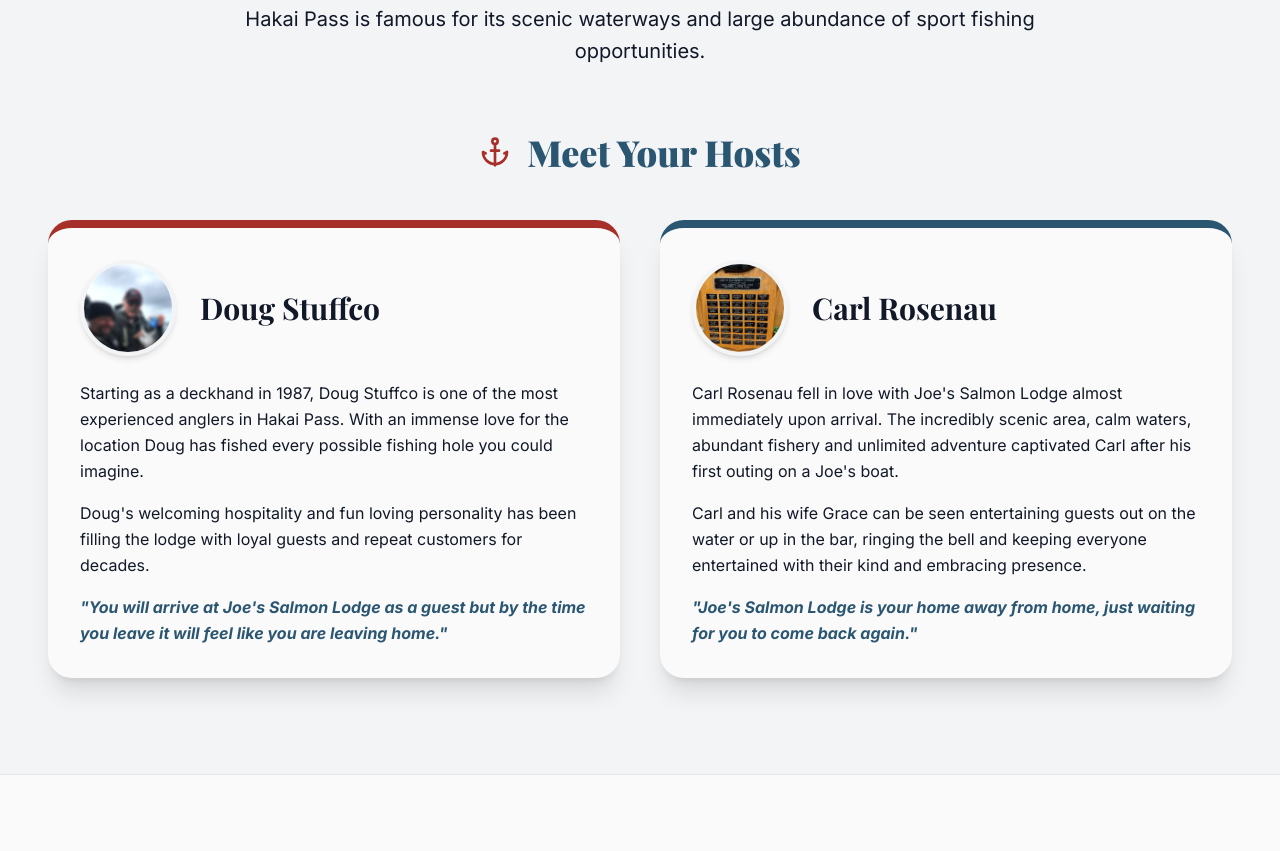
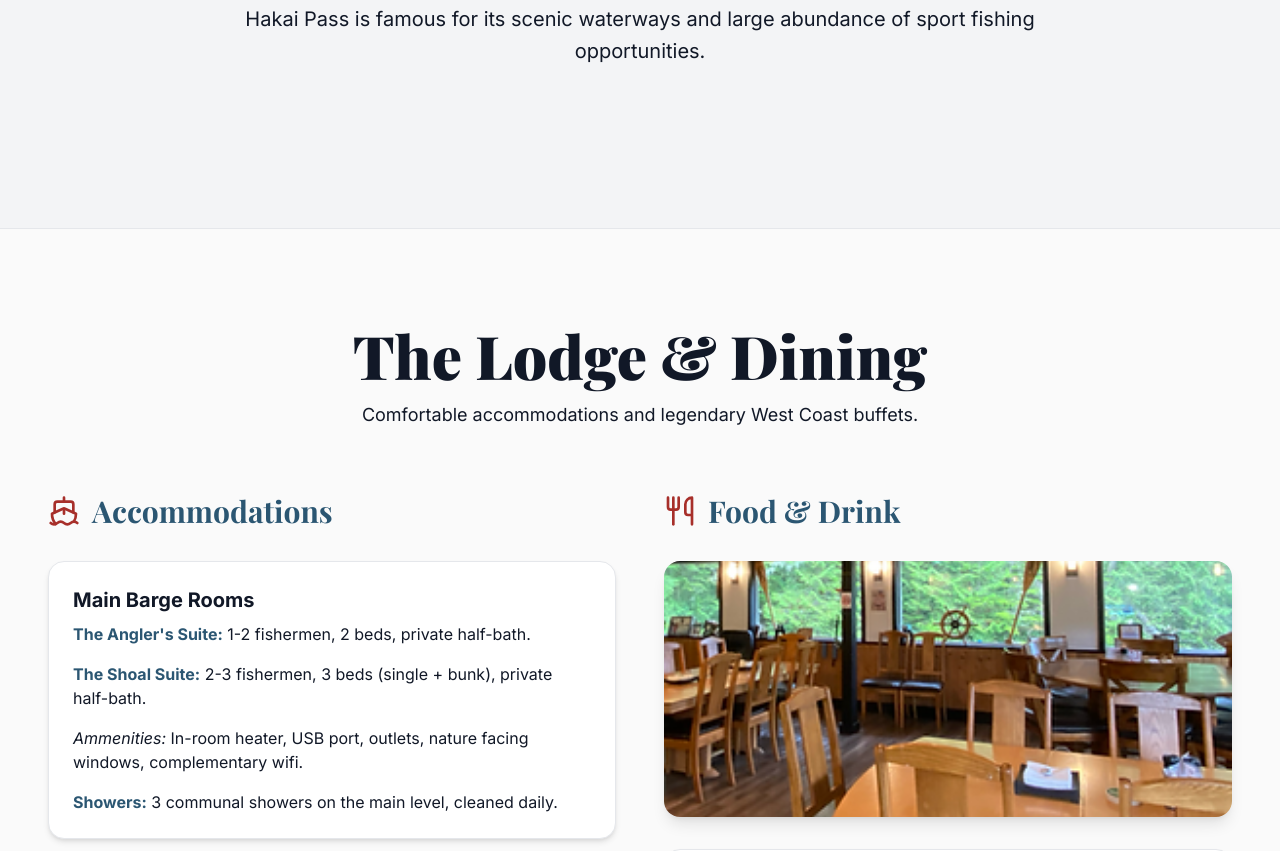
Before and after one commit to mr-mcateer/joes-salmon-lodge-redesign, a React (Vite) app: page / in a window 1280 px wide. Shown: the part 1063-1914 px from the top of the page. Built offline with nearby package versions, Linux system fonts and the light colour scheme; a web font is replaced by a local one.

Commit message:
Remove Doug and Carl from About section and Hero copy due to ownership transition

```diff
--- a/src/App.tsx
+++ b/src/App.tsx
@@ -142,7 +142,7 @@
           </span>
         </h1>
         <p className="font-sans text-foreground text-xl md:text-2xl max-w-3xl mb-10 leading-relaxed font-medium bg-background/50 backdrop-blur-sm p-4 rounded-2xl border border-foreground/10">
-          Join Mike Matthews, Doug, Carl, and the crew for world-class salmon fishing, unforgettable west coast buffets, and legendary evenings ringing the bell at the bar.
+          Join Mike Matthews and the crew for world-class salmon fishing, unforgettable west coast buffets, and legendary evenings ringing the bell at the bar.
         </p>
         <div className="flex flex-wrap justify-center gap-4">
           <a href="#pricing"><Button className="text-lg px-8 py-4">Book the Adventure <ArrowRight className="w-5 h-5 inline-block" /></Button></a>
@@ -163,40 +163,6 @@
           <p className="font-sans text-foreground/80 text-xl max-w-4xl mx-auto leading-relaxed">
             Explore the stunning fishing destinations in Hakai Pass, where the abundance of salmon, halibut, and ling cod awaits. With breathtaking coastal views and diverse marine life, our fishing locations offer an unparalleled experience for anglers of all levels. South of Bella Bella, Hakai Pass is famous for its scenic waterways and large abundance of sport fishing opportunities.
           </p>
-        </div>
-
-        <h3 className="font-heading font-black text-3xl md:text-4xl text-center text-primary mb-12 flex justify-center items-center gap-4"><Anchor className="w-8 h-8 text-accent" /> Meet Your Hosts</h3>
-
-        <div className="grid grid-cols-1 md:grid-cols-2 gap-10">
-          {/* Doug */}
-          <div className="bg-background rounded-3xl p-8 shadow-xl border-t-8 border-accent hover:-translate-y-2 transition-transform duration-500">
-            <div className="flex items-center gap-6 mb-6">
-              <div className="w-24 h-24 rounded-full overflow-hidden border-4 border-muted shrink-0 shadow-md">
-                <SafeImage src="./scraped_images/img_22_doug_png.jpg" alt="Doug Stuffco" className="w-full h-full object-cover object-top" />
-              </div>
-              <h4 className="font-heading font-bold text-3xl text-foreground">Doug Stuffco</h4>
-            </div>
-            <p className="font-sans text-foreground/80 leading-relaxed space-y-4">
-              <span className="block">Starting as a deckhand in 1987, Doug Stuffco is one of the most experienced anglers in Hakai Pass. With an immense love for the location Doug has fished every possible fishing hole you could imagine.</span>
-              <span className="block">Doug's welcoming hospitality and fun loving personality has been filling the lodge with loyal guests and repeat customers for decades.</span>
-              <span className="block italic text-primary font-bold">"You will arrive at Joe's Salmon Lodge as a guest but by the time you leave it will feel like you are leaving home."</span>
-            </p>
-          </div>
-
-          {/* Carl */}
-          <div className="bg-background rounded-3xl p-8 shadow-xl border-t-8 border-primary hover:-translate-y-2 transition-transform duration-500">
-            <div className="flex items-center gap-6 mb-6">
-              <div className="w-24 h-24 rounded-full overflow-hidden border-4 border-muted shrink-0 shadow-md bg-muted flex items-center justify-center">
-                <SafeImage src="./scraped_images/45347F94-794A-48CB-9461-F3CAF3E3E1C2.JPG" alt="Carl Rosenau" className="w-full h-full object-cover" />
-              </div>
-              <h4 className="font-heading font-bold text-3xl text-foreground">Carl Rosenau</h4>
-            </div>
-            <p className="font-sans text-foreground/80 leading-relaxed space-y-4">
-              <span className="block">Carl Rosenau fell in love with Joe's Salmon Lodge almost immediately upon arrival. The incredibly scenic area, calm waters, abundant fishery and unlimited adventure captivated Carl after his first outing on a Joe's boat.</span>
-              <span className="block">Carl and his wife Grace can be seen entertaining guests out on the water or up in the bar, ringing the bell and keeping everyone entertained with their kind and embracing presence.</span>
-              <span className="block italic text-primary font-bold">"Joe's Salmon Lodge is your home away from home, just waiting for you to come back again."</span>
-            </p>
-          </div>
         </div>
       </div>
     </section>
```
